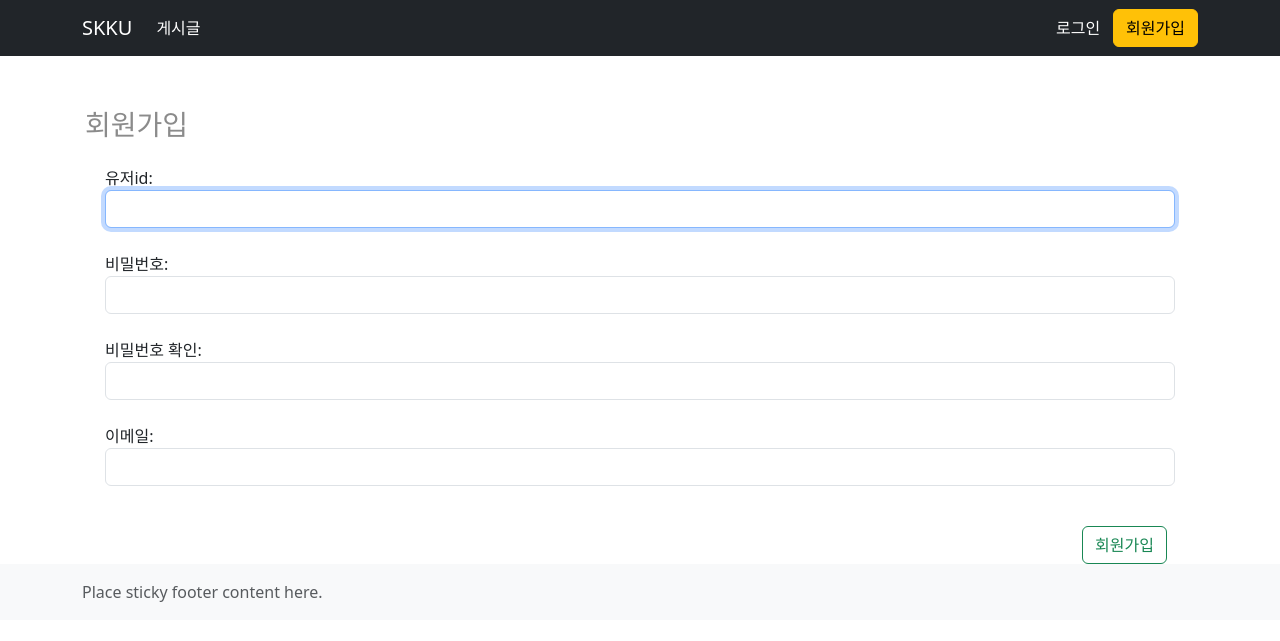
After one commit to WooRung/skku_djangoboard3, a Django app: page /user/register in a window 1280 px wide. The commit adds this page. Shown: the top 641 px of the page. Run offline with Django 4.2, Linux system fonts and the light colour scheme; some libraries are stand-ins or nearby versions.

Commit message:
django register 구현

```diff
--- a/board/templates/board/layouts/header.html
+++ b/board/templates/board/layouts/header.html
@@ -12,9 +12,14 @@
             <a class="nav-link active" aria-current="page" href="/board">게시글</a>
           </li>
         </ul>
+
         <div class='d-flex'>
-          <a class='btn btn-outline-dark' style='color:white;'>로그인</a>
-          <a class='btn btn-warning'>회원가입</a>
+          {% if user.is_authenticated %}
+            <a class='btn btn-outline-dark' style='color:white;' href="{% url 'user:logout' %}">로그아웃</a>
+          {% else %}
+            <a class='btn btn-outline-dark' style='color:white;' href="{% url 'user:login' %}">로그인</a>
+            <a class='btn btn-warning' href="{% url 'user:register' %}">회원가입</a>
+          {% endif %}
         </div>
         {% comment %} <form class="d-flex">
           <input class="form-control me-2" type="search" placeholder="Search" aria-label="Search">
--- a/mydjango_board/settings.py
+++ b/mydjango_board/settings.py
@@ -126,3 +126,6 @@ STATIC_URL = "static/"
 # https://docs.djangoproject.com/en/4.1/ref/settings/#default-auto-field
 
 DEFAULT_AUTO_FIELD = "django.db.models.BigAutoField"
+
+LOGIN_REDIRECT_URL = '/user'
+LOGOUT_REDIRECT_URL = '/user'
--- /dev/null
+++ b/user/forms.py
@@ -0,0 +1,17 @@
+from django import forms
+from django.contrib.auth.forms import UserCreationForm
+from django.contrib.auth.models import User
+
+class RegisterForm(UserCreationForm):
+  username = forms.CharField(label="유저id", min_length=4, max_length=30,
+                            widget=forms.TextInput(attrs={'class': 'form-control'}))
+  password1 = forms.CharField(label='비밀번호',
+                              widget=forms.PasswordInput(attrs={'class': 'form-control'}), )
+  password2 = forms.CharField(label='비밀번호 확인',
+                              widget=forms.PasswordInput(attrs={'class': 'form-control'}), )
+  email = forms.EmailField(label="이메일", required=False,
+                          widget=forms.EmailInput(attrs={'class': 'form-control'}), )
+
+  class Meta:
+      model = User
+      fields = ("username", "password1", "password2", "email")
--- /dev/null
+++ b/user/templates/user/register.html
@@ -0,0 +1,39 @@
+{% extends "board/base.html" %}
+{% block main %}
+  <div class="container">
+    <style>
+      .nav-loc {
+        color: #8b8b8b;
+      }
+    </style>
+    <div class="mt-5 contents-wrap">
+      <h3 class="nav-loc">
+        회원가입
+      </h3>
+
+      <div class="container">
+        <div class="contents">
+          <form action="{% url "user:register" %}" method="POST">
+            {% csrf_token %}
+
+            {% for field in form %}
+              <div class="fieldWrapper m-2 my-4">
+                {{ field.label_tag }}
+                {{ field }}
+                {% for error in field.errors %}
+                  <div id="content-help" class="form-text text-danger">{{ error }}</div>
+                {% endfor %}
+              </div>
+            {% endfor %}
+
+            <div class="mb-3 p-3">
+              <div style="float:right">
+                <button type="submit" class="btn btn-outline-success">회원가입</button>
+              </div>
+            </div>
+          </form>
+        </div>
+      </div>
+    </div>
+  </div>
+{% endblock %}a
--- a/user/urls.py
+++ b/user/urls.py
@@ -10,4 +10,6 @@ urlpatterns = [
     path('login', auth_views.LoginView.as_view(
         template_name='user/login.html'), name='login'),
     path('logout', auth_views.LogoutView.as_view(), name='logout'),
+    path('register', views.register, name='register'),
+    # path('sample', views.SampleView.as_view())
 ]
--- a/user/views.py
+++ b/user/views.py
@@ -6,18 +6,59 @@
 # 3. viewFunction에서는 request를 받아 response를 반환한다.
 """
 from django.http import HttpResponse
-from django.shortcuts import render
+from django.shortcuts import render, redirect
+from django.views.generic.base import View
+
+from django.contrib.auth import models
+
+# from django.conf import settings
+from .forms import RegisterForm
+
+from django.contrib.auth import authenticate, login
+
 
 def index(request):
+  print(request.user)
+  print(request.user.is_authenticated)
+  print(request.user.is_superuser)
+  print(request.user.is_staff)
   return render(request, 'user/profile.html')
 
-def user_profile(request):
-    return HttpResponse(
-      """
-      <h1>나의 프로필</h1>
-      <ul>
-        <li>이름: 신윤수</li>
-        <li>별명: ys</li>
-      </ul>
-      """
-    )
+def register(request):
+  form = RegisterForm()
+  if request.method == 'POST':
+    form = RegisterForm(request.POST)
+    if form.is_valid():
+      form.save()
+      username = form.cleaned_data.get('username')
+      password = form.cleaned_data.get('password1')
+      print(username)
+      print(password)
+      user = authenticate(username=username, password=password) # DB의 유저정보와 비교 및 조회
+      login(request, user) # 실질적인 로그인
+      return redirect(reverse('user:index'))
+
+  return render(request, 'user/register.html', {'form': form})
+
+# class SampleView(View):
+#   def get(self, request, *args, **kwargs):
+#     return HttpResponse('get요청')
+#   def post(self, request, *args, **kwargs):
+#     return HttpResponse('post요청')
+
+#   def put(self, request, *args, **kwargs):
+#     return HttpResponse('put요청')
+
+#   def delete(self, request, *args, **kwargs):
+#     return HttpResponse('delete요청')
+
+# def user_profile(request):
+#     return HttpResponse(
+#       """
+#       <h1>나의 프로필</h1>
+#       <ul>
+#         <li>이름: 신윤수</li>
+#         <li>별명: ys</li>
+#       </ul>
+#       """
+#     )
```
